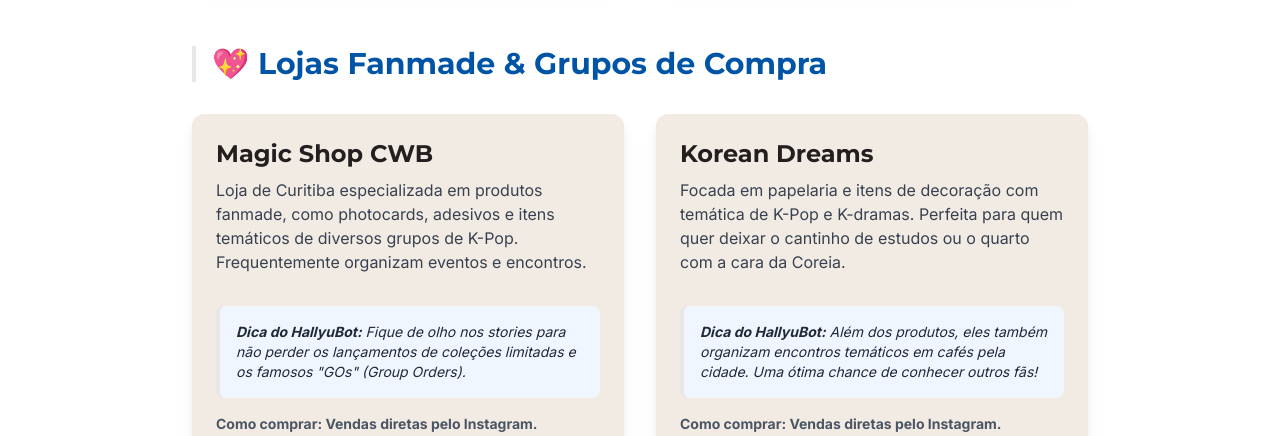
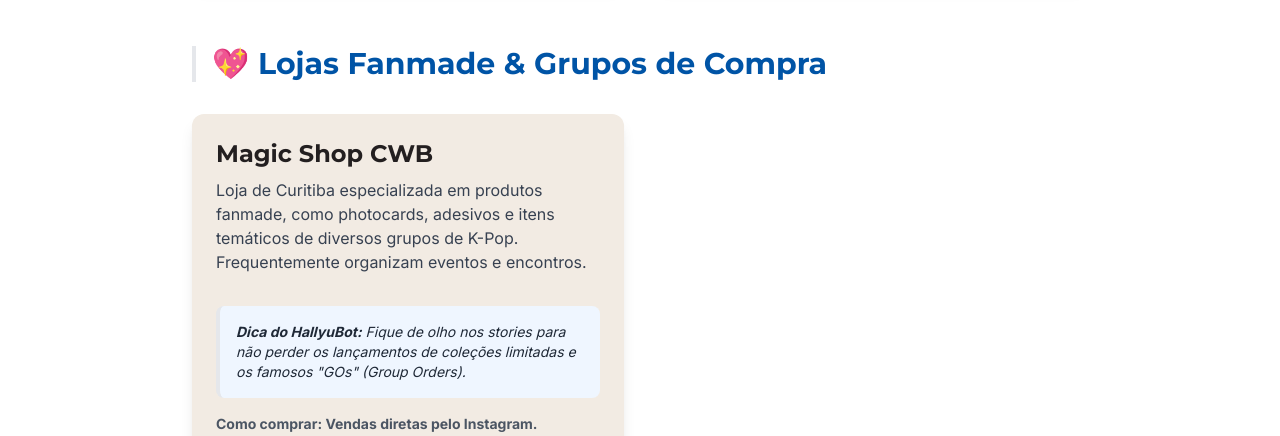
Before and after one commit to laryliissa/hallyu.curitiba, a plain HTML site: page guia-k-stores.html in a window 1280 px wide. Shown: the part 2310-2746 px from the top of the page. Drawn offline with nearby package versions, Linux system fonts and the light colour scheme.

Commit message:
feat: Remove Korean Dreams from K-Stores section

```diff
--- a/guia-k-stores.html
+++ b/guia-k-stores.html
@@ -205,21 +205,7 @@
                             </a>
                         </div>
                     </div>
-                    <!-- Card Loja Fanmade 2 (Exemplo) -->
-                    <div class="store-card bg-bege-pinhao p-6 rounded-xl shadow-lg card-hover flex flex-col">
-                        <h3 class="text-2xl font-bold text-preto-carvao mb-2">Korean Dreams</h3>
-                        <p class="text-gray-700 mb-4 flex-grow">Focada em papelaria e itens de decoração com temática de K-Pop e K-dramas. Perfeita para quem quer deixar o cantinho de estudos ou o quarto com a cara da Coreia.</p>
-                        <div class="bg-blue-50 border-l-4 border-azul-guia p-4 rounded-lg my-4">
-                            <p class="text-sm italic text-gray-800"><strong>Dica do HallyuBot:</strong> Além dos produtos, eles também organizam encontros temáticos em cafés pela cidade. Uma ótima chance de conhecer outros fãs!</p>
-                        </div>
-                        <div class="mt-auto text-sm text-gray-600">
-                            <p class="font-semibold"><strong>Como comprar:</strong> Vendas diretas pelo Instagram.</p>
-                            <a href="https://www.instagram.com/korean_dreams_/" target="_blank" class="inline-flex items-center text-azul-guia hover:text-vermelho-paixao transition-colors mt-2">
-                                <svg class="w-4 h-4 mr-1.5" fill="currentColor" viewBox="0 0 24 24"><path d="M12 2.163c3.204 0 3.584.012 4.85.07 3.252.148 4.771 1.691 4.919 4.919.058 1.265.069 1.645.069 4.849 0 3.205-.012 3.584-.069 4.849-.149 3.225-1.664 4.771-4.919 4.919-1.266.058-1.644.07-4.85.07-3.204 0-3.584-.012-4.849-.07-3.26-.149-4.771-1.699-4.919-4.92-.058-1.265-.07-1.644-.07-4.849 0-3.204.013-3.583.07-4.849.149-3.227 1.664-4.771 4.919-4.919 1.266-.057 1.645-.069 4.849-.069zm0-2.163c-3.259 0-3.667.014-4.947.072-4.358.2-6.78 2.618-6.98 6.98-.059 1.281-.073 1.689-.073 4.948 0 3.259.014 3.668.072 4.948.2 4.358 2.618 6.78 6.98 6.98 1.281.058 1.689.072 4.948.072 3.259 0 3.668-.014 4.948-.072 4.354-.2 6.782-2.618 6.979-6.98.059-1.28.073-1.689.073-4.948 0-3.259-.014-3.667-.072-4.947-.196-4.354-2.617-6.78-6.979-6.98-1.281-.059-1.69-.073-4.949-.073zm0 5.838c-3.403 0-6.162 2.759-6.162 6.162s2.759 6.163 6.162 6.163 6.162-2.759 6.162-6.163c0-3.403-2.759-6.162-6.162-6.162zm0 10.162c-2.209 0-4-1.79-4-4 0-2.209 1.791-4 4-4s4 1.791 4 4c0 2.21-1.791 4-4 4zm6.406-11.845c-.796 0-1.441.645-1.441 1.44s.645 1.44 1.441 1.44c.795 0 1.439-.645 1.439-1.44s-.644-1.44-1.439-1.44z"/></svg>
-                                @korean_dreams_
-                            </a>
-                        </div>
-                    </div>
+
                 </div>
             </section>
 
```
